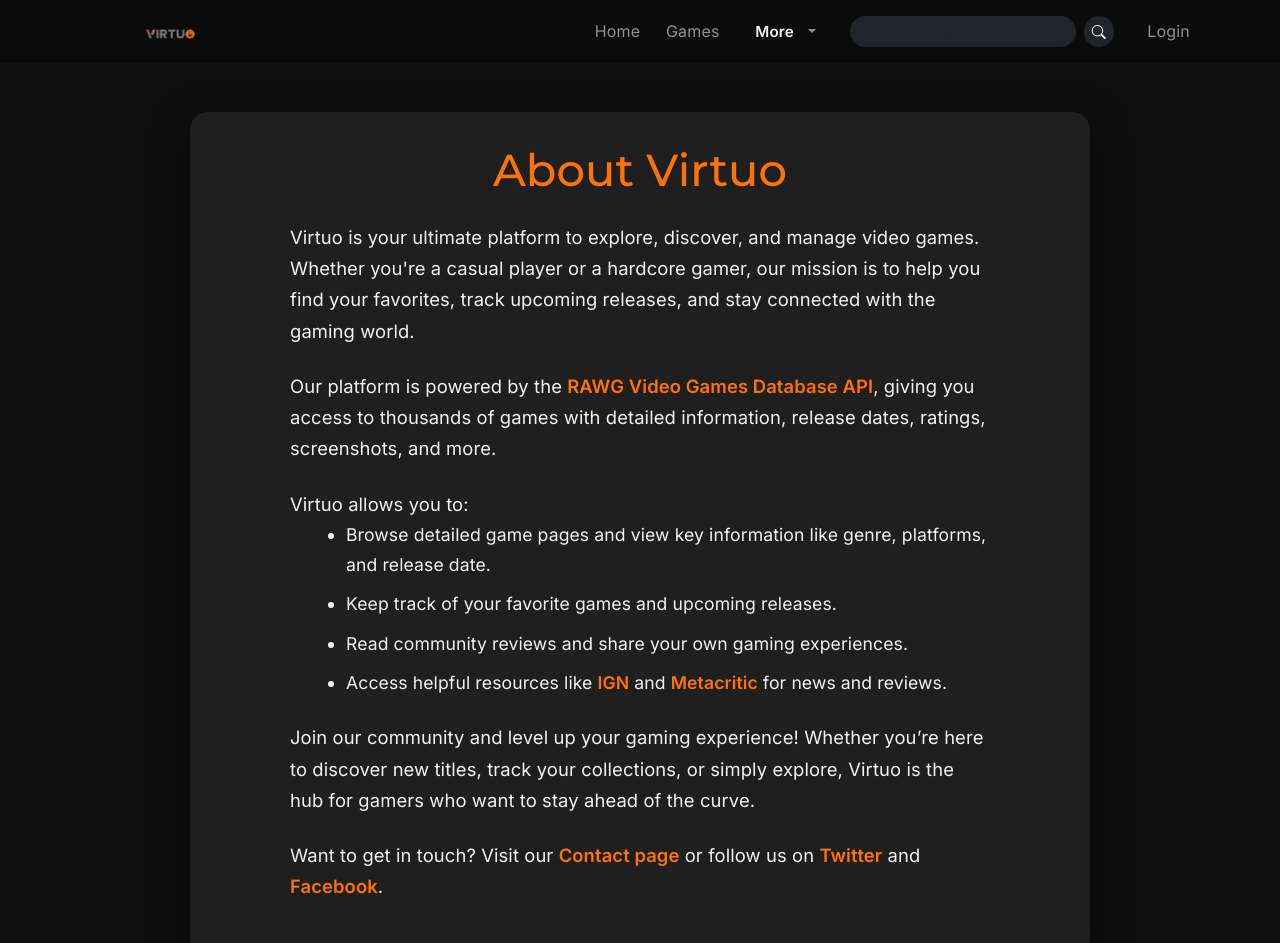
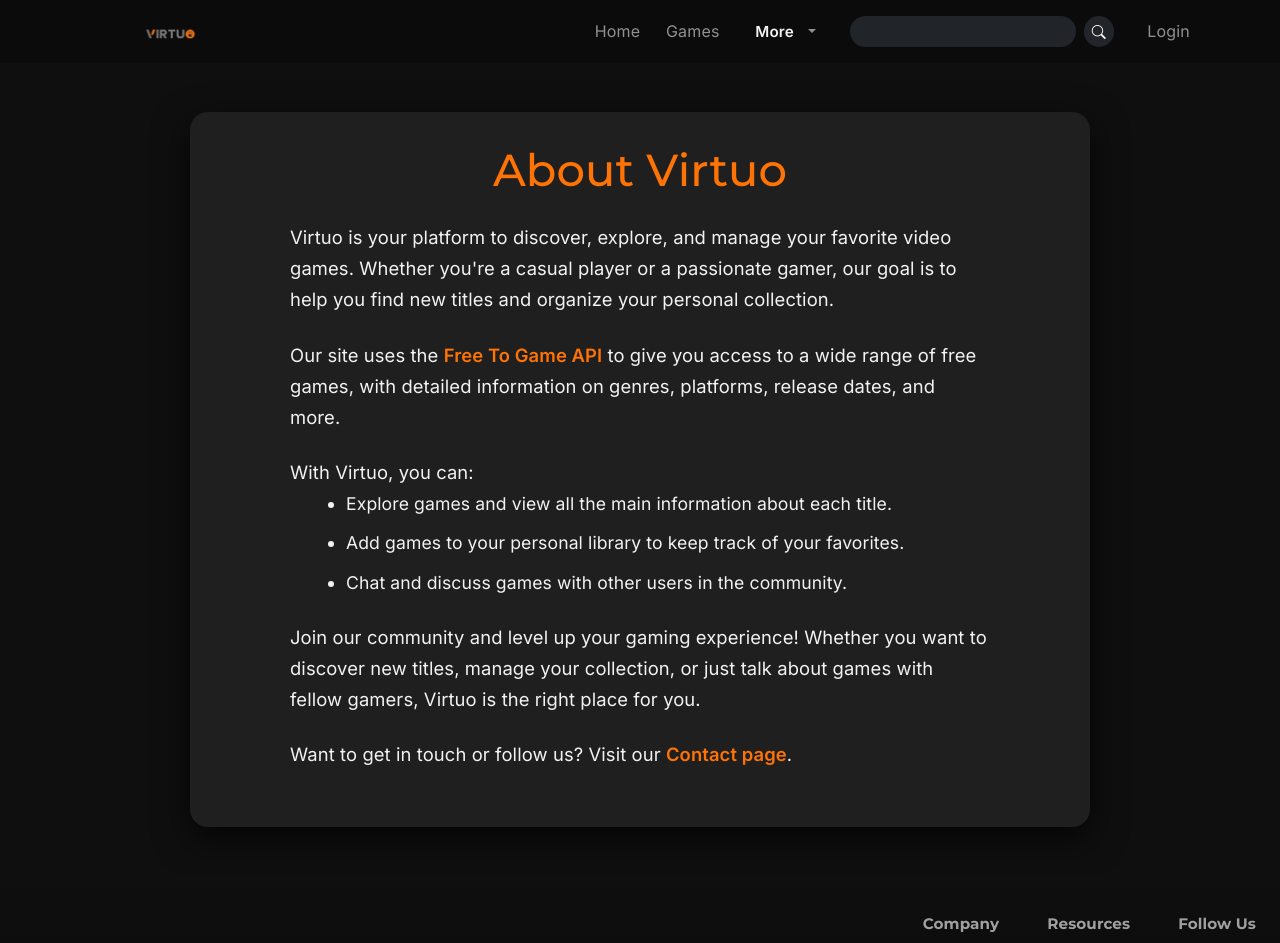
Before and after one commit to DngDavide02/Virtuo, a React (Vite) app in the folder FrontEnd/: page /about in a window 1280 px wide. Shown: the top 943 px of the page. Built offline with nearby package versions, Linux system fonts and the light colour scheme.

Commit message:
footer and about changes

```diff
--- a/FrontEnd/src/components/Footer.jsx
+++ b/FrontEnd/src/components/Footer.jsx
@@ -15,15 +15,12 @@
           <div className="footer-section">
             <h4>Company</h4>
             <Link to="/about">About Us</Link>
-            <Link to="/careers">Careers</Link>
             <Link to="/contact">Contact</Link>
           </div>
 
           <div className="footer-section">
             <h4>Resources</h4>
-            <Link to="/blog">Blog</Link>
             <Link to="/help">Help Center</Link>
-            <Link to="/privacy">Privacy Policy</Link>
           </div>
 
           <div className="footer-section">
--- a/FrontEnd/src/pages/About.jsx
+++ b/FrontEnd/src/pages/About.jsx
@@ -6,53 +6,34 @@
     <div className="page-container about-page">
       <h1>About Virtuo</h1>
       <p>
-        Virtuo is your ultimate platform to explore, discover, and manage video games. Whether you're a casual player or a hardcore gamer, our mission is to
-        help you find your favorites, track upcoming releases, and stay connected with the gaming world.
+        Virtuo is your platform to discover, explore, and manage your favorite video games. Whether you're a casual player or a passionate gamer, our goal is to
+        help you find new titles and organize your personal collection.
       </p>
 
       <p>
-        Our platform is powered by the{" "}
-        <a href="https://rawg.io/apidocs" target="_blank" rel="noopener noreferrer">
-          RAWG Video Games Database API
-        </a>
-        , giving you access to thousands of games with detailed information, release dates, ratings, screenshots, and more.
+        Our site uses the{" "}
+        <a href="https://www.freetogame.com/api-doc" target="_blank" rel="noopener noreferrer">
+          Free To Game API
+        </a>{" "}
+        to give you access to a wide range of free games, with detailed information on genres, platforms, release dates, and more.
       </p>
 
       <p>
-        Virtuo allows you to:
+        With Virtuo, you can:
         <ul>
-          <li>Browse detailed game pages and view key information like genre, platforms, and release date.</li>
-          <li>Keep track of your favorite games and upcoming releases.</li>
-          <li>Read community reviews and share your own gaming experiences.</li>
-          <li>
-            Access helpful resources like{" "}
-            <a href="https://www.ign.com/" target="_blank" rel="noopener noreferrer">
-              IGN
-            </a>{" "}
-            and{" "}
-            <a href="https://www.metacritic.com/" target="_blank" rel="noopener noreferrer">
-              Metacritic
-            </a>{" "}
-            for news and reviews.
-          </li>
+          <li>Explore games and view all the main information about each title.</li>
+          <li>Add games to your personal library to keep track of your favorites.</li>
+          <li>Chat and discuss games with other users in the community.</li>
         </ul>
       </p>
 
       <p>
-        Join our community and level up your gaming experience! Whether you’re here to discover new titles, track your collections, or simply explore, Virtuo is
-        the hub for gamers who want to stay ahead of the curve.
+        Join our community and level up your gaming experience! Whether you want to discover new titles, manage your collection, or just talk about games with
+        fellow gamers, Virtuo is the right place for you.
       </p>
 
       <p>
-        Want to get in touch? Visit our <a href="/contact">Contact page</a> or follow us on{" "}
-        <a href="https://twitter.com" target="_blank" rel="noopener noreferrer">
-          Twitter
-        </a>{" "}
-        and{" "}
-        <a href="https://facebook.com" target="_blank" rel="noopener noreferrer">
-          Facebook
-        </a>
-        .
+        Want to get in touch or follow us? Visit our <a href="/contact">Contact page</a>.
       </p>
     </div>
   );
```
